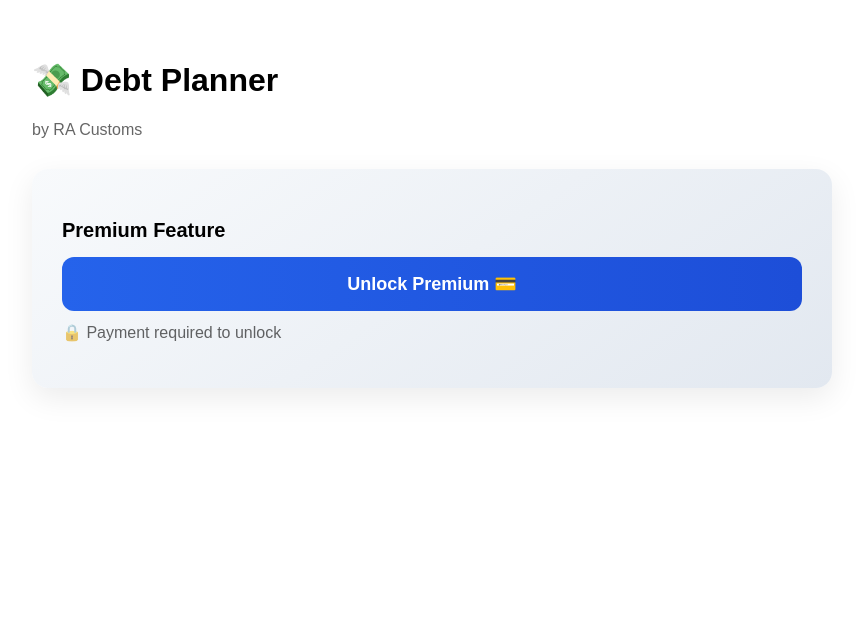
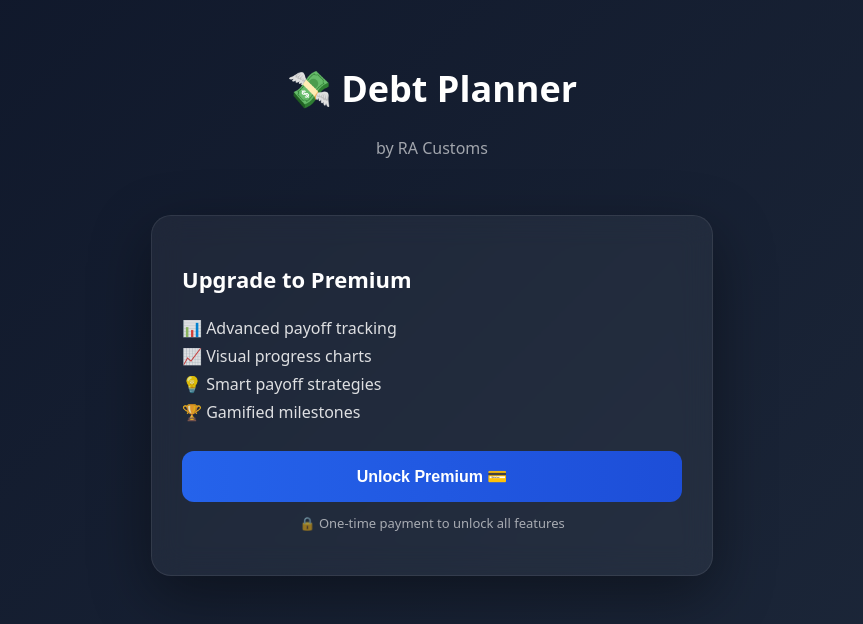
Before and after one commit to diehardbroncosfan303-rgb/debt-app, a Next.js app: page / in a window 1280 px wide. Shown: the top 624 px of the page, without its empty margins (208-1071 px from the left). Built offline with nearby package versions, Linux system fonts and the light colour scheme.

Commit message:
Update page.js

```diff
--- a/app/page.js
+++ b/app/page.js
@@ -5,7 +5,6 @@ export default function Page() {
   const [premium, setPremium] = useState(false);
   const [loading, setLoading] = useState(false);
 
-  // 💳 STRIPE CHECKOUT
   const upgrade = async () => {
     try {
       setLoading(true);
@@ -31,14 +30,13 @@ export default function Page() {
     }
   };
 
-  // ✅ HANDLE SUCCESS RETURN
   useEffect(() => {
     const params = new URLSearchParams(window.location.search);
 
     if (params.get("success")) {
       setPremium(true);
       localStorage.setItem("premium", "true");
-      alert("🎉 Payment successful! Premium unlocked");
+      alert("🎉 Premium unlocked!");
     }
 
     const saved = localStorage.getItem("premium");
@@ -46,65 +44,120 @@ export default function Page() {
   }, []);
 
   return (
-    <main
-      style={{
-        padding: "40px 20px",
-        maxWidth: 800,
-        margin: "auto",
-        fontFamily: "sans-serif",
-      }}
-    >
+    <main style={styles.main}>
       {/* HEADER */}
-      <h1 style={{ fontSize: 32, fontWeight: "700" }}>
-        💸 Debt Planner
-      </h1>
-      <p style={{ opacity: 0.6 }}>by RA Customs</p>
+      <div style={styles.header}>
+        <h1 style={styles.title}>💸 Debt Planner</h1>
+        <p style={styles.subtitle}>by RA Customs</p>
+      </div>
 
       {/* CARD */}
-      <div
-        style={{
-          marginTop: 30,
-          padding: 30,
-          borderRadius: 16,
-          background: "linear-gradient(145deg, #f8fafc, #e2e8f0)",
-          boxShadow: "0 10px 30px rgba(0,0,0,0.08)",
-        }}
-      >
-        <h3 style={{ fontSize: 20, marginBottom: 15 }}>
-          Premium Feature
-        </h3>
+      <div style={styles.card}>
+        <h2 style={styles.cardTitle}>Upgrade to Premium</h2>
+
+        <ul style={styles.features}>
+          <li>📊 Advanced payoff tracking</li>
+          <li>📈 Visual progress charts</li>
+          <li>💡 Smart payoff strategies</li>
+          <li>🏆 Gamified milestones</li>
+        </ul>
 
         <button
-          onClick={premium ? () => alert("Feature unlocked!") : upgrade}
+          onClick={premium ? () => alert("Already unlocked!") : upgrade}
           disabled={loading}
           style={{
-            padding: 16,
-            borderRadius: 12,
-            border: "none",
+            ...styles.button,
             background: premium
               ? "linear-gradient(90deg,#22c55e,#16a34a)"
               : "linear-gradient(90deg,#2563eb,#1d4ed8)",
-            color: "white",
-            width: "100%",
-            cursor: "pointer",
-            fontSize: 18,
-            fontWeight: "600",
-            opacity: loading ? 0.7 : 1,
+            transform: loading ? "scale(0.98)" : "scale(1)",
           }}
         >
           {premium
             ? "Premium Unlocked ✅"
             : loading
-            ? "Loading..."
+            ? "Processing..."
             : "Unlock Premium 💳"}
         </button>
 
         {!premium && (
-          <p style={{ marginTop: 12, opacity: 0.6 }}>
-            🔒 Payment required to unlock
+          <p style={styles.locked}>
+            🔒 One-time payment to unlock all features
           </p>
         )}
       </div>
     </main>
   );
 }
+
+/* 🎨 STYLES */
+const styles = {
+  main: {
+    minHeight: "100vh",
+    background: "linear-gradient(135deg, #0f172a, #1e293b)",
+    display: "flex",
+    flexDirection: "column",
+    alignItems: "center",
+    padding: "40px 20px",
+    color: "white",
+    fontFamily: "system-ui, sans-serif",
+  },
+
+  header: {
+    textAlign: "center",
+    marginBottom: 40,
+  },
+
+  title: {
+    fontSize: 36,
+    fontWeight: 700,
+  },
+
+  subtitle: {
+    opacity: 0.6,
+    marginTop: 5,
+  },
+
+  card: {
+    width: "100%",
+    maxWidth: 500,
+    background: "rgba(255,255,255,0.05)",
+    backdropFilter: "blur(15px)",
+    borderRadius: 20,
+    padding: 30,
+    boxShadow: "0 20px 60px rgba(0,0,0,0.4)",
+    border: "1px solid rgba(255,255,255,0.08)",
+  },
+
+  cardTitle: {
+    fontSize: 22,
+    marginBottom: 20,
+  },
+
+  features: {
+    listStyle: "none",
+    padding: 0,
+    marginBottom: 25,
+    lineHeight: "28px",
+    opacity: 0.85,
+  },
+
+  button: {
+    width: "100%",
+    padding: 16,
+    borderRadius: 12,
+    border: "none",
+    color: "white",
+    fontSize: 16,
+    fontWeight: 600,
+    cursor: "pointer",
+    transition: "all 0.2s ease",
+  },
+
+  locked: {
+    marginTop: 12,
+    fontSize: 13,
+    opacity: 0.6,
+    textAlign: "center",
+  },
+};
```
